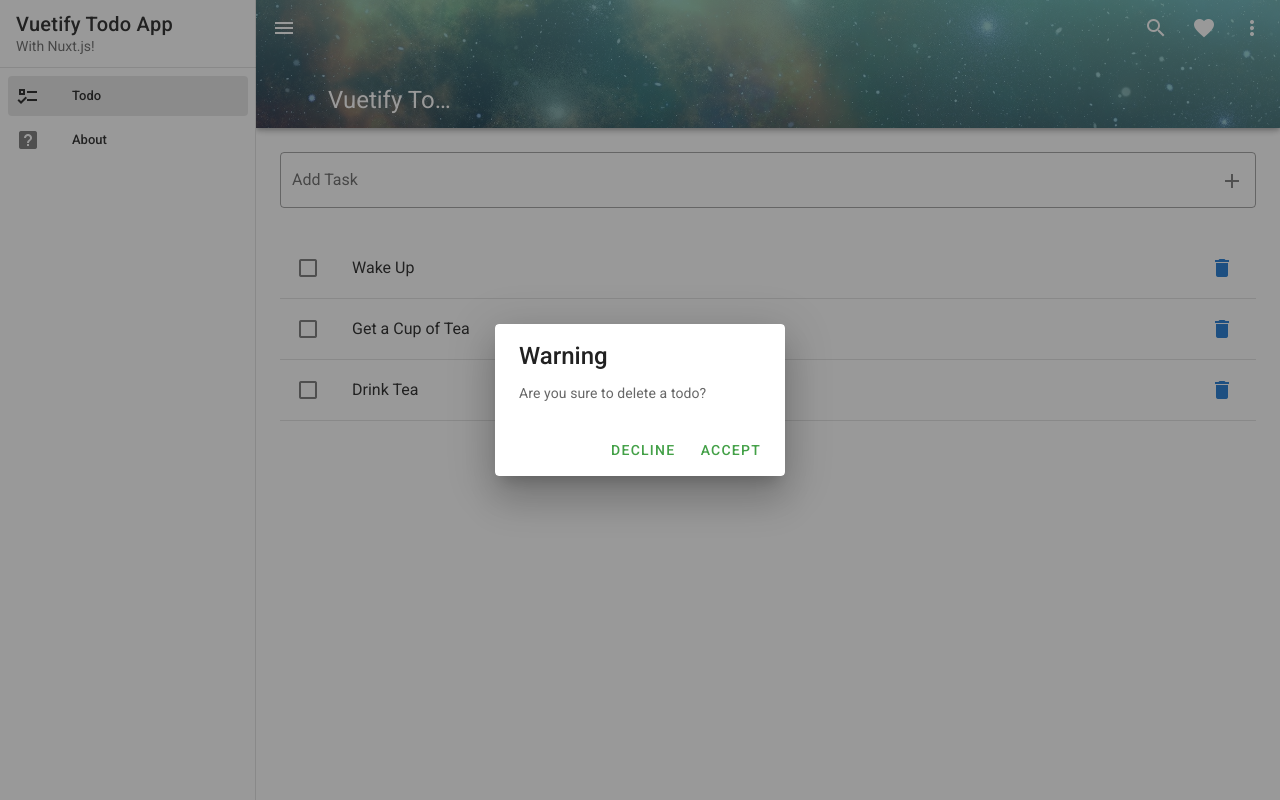
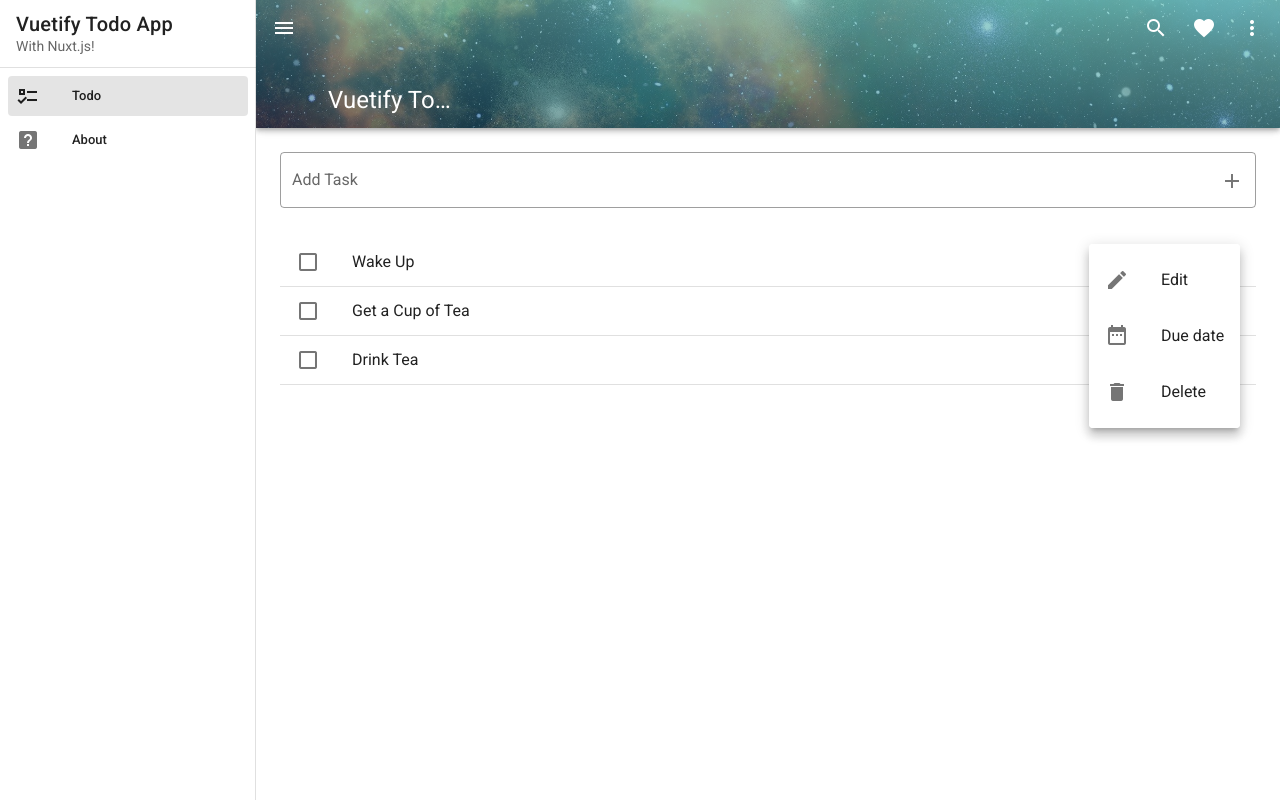
Before and after one commit to atakanteko/vuetify-nuxt-todo, a Nuxt app: page / in a window 1280 px wide. Both pictures are taken after a click on the button 1222 px from the left and 268 px from the top of the page. Built offline with nearby package versions, Linux system fonts and the light colour scheme.

Commit message:
add menu items

```diff
--- /dev/null
+++ b/components/Todo/MenuItems.vue
@@ -0,0 +1,43 @@
+<template>
+  <v-menu
+    bottom
+    left
+  >
+    <template #activator="{ on, attrs }">
+      <v-btn
+        icon
+        v-bind="attrs"
+        v-on="on"
+      >
+        <v-icon>mdi-dots-vertical</v-icon>
+      </v-btn>
+    </template>
+
+    <v-list>
+      <v-list-item
+        v-for="(item, i) in items"
+        :key="i"
+      >
+        <v-list-item-icon>
+          <v-icon v-text="item.icon" />
+        </v-list-item-icon>
+        <v-list-item-content>
+          <v-list-item-title>{{ item.title }}</v-list-item-title>
+        </v-list-item-content>
+      </v-list-item>
+    </v-list>
+  </v-menu>
+</template>
+
+<script>
+export default {
+  data: () => ({
+    items: [
+      { title: 'Edit', icon: 'mdi-pencil' },
+      { title: 'Due date', icon: 'mdi-calendar-range' },
+      { title: 'Delete', icon: 'mdi-delete' },
+    ],
+  }),
+};
+</script>
+<style scoped></style>
--- a/components/Todo/SingleTask.vue
+++ b/components/Todo/SingleTask.vue
@@ -14,16 +14,7 @@
             {{ item.title }}
           </v-list-item-title>
         </v-list-item-content>
-        <v-list-item-action>
-          <v-btn
-            icon
-            @click.stop="$store.dispatch('store/setDialogStatus',{dialogStatus:true,id:item.id})"
-          >
-            <v-icon color="primary">
-              {{ icons.delete }}
-            </v-icon>
-          </v-btn>
-        </v-list-item-action>
+        <MenuItems />
       </template>
     </v-list-item>
     <v-divider />
@@ -32,9 +23,13 @@
 
 <script>
 import { mapActions } from 'vuex';
+import MenuItems from './MenuItems';
 
 export default {
   name: 'SingleTask',
+  components: {
+    MenuItems,
+  },
   props: {
     item: {
       type: Object,
```
